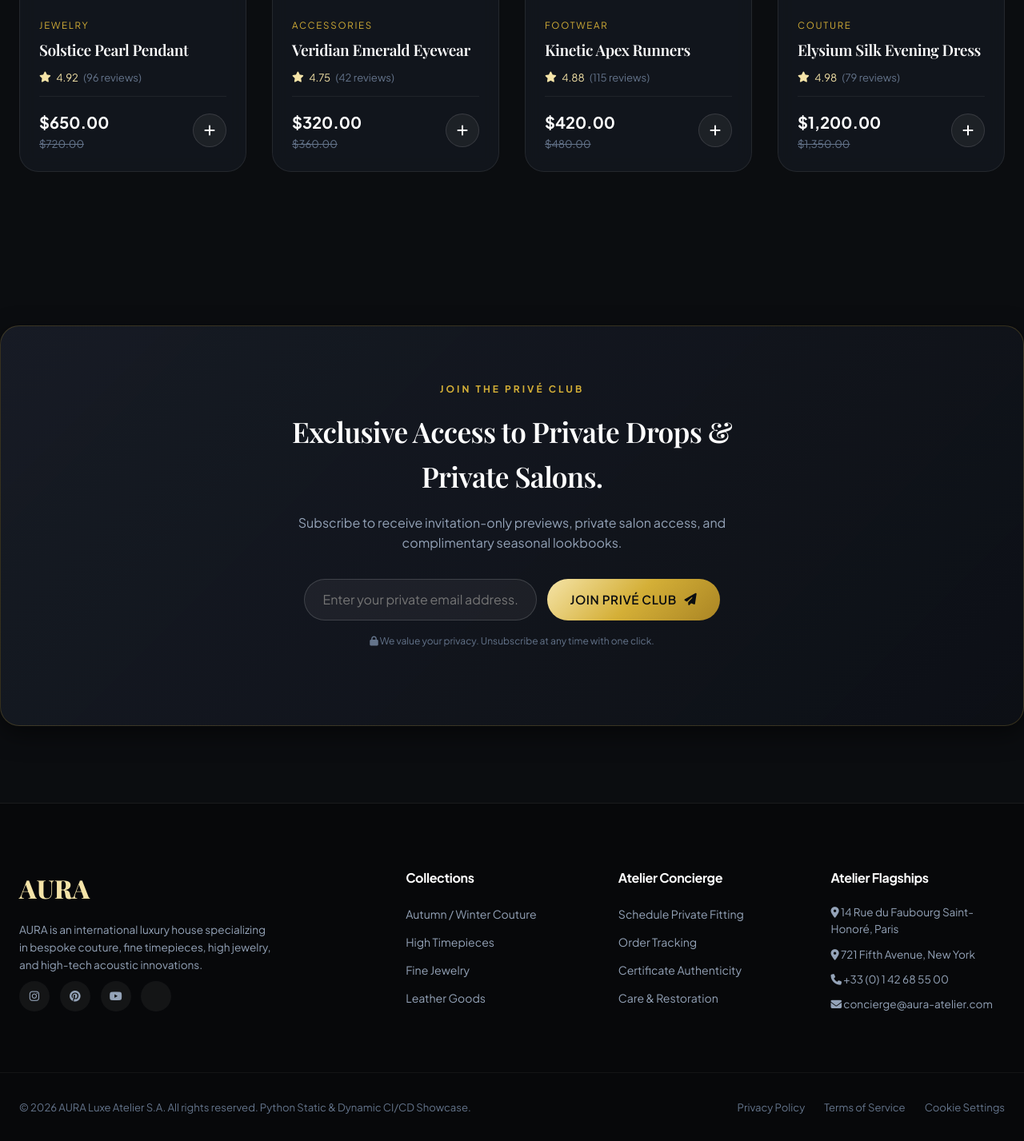
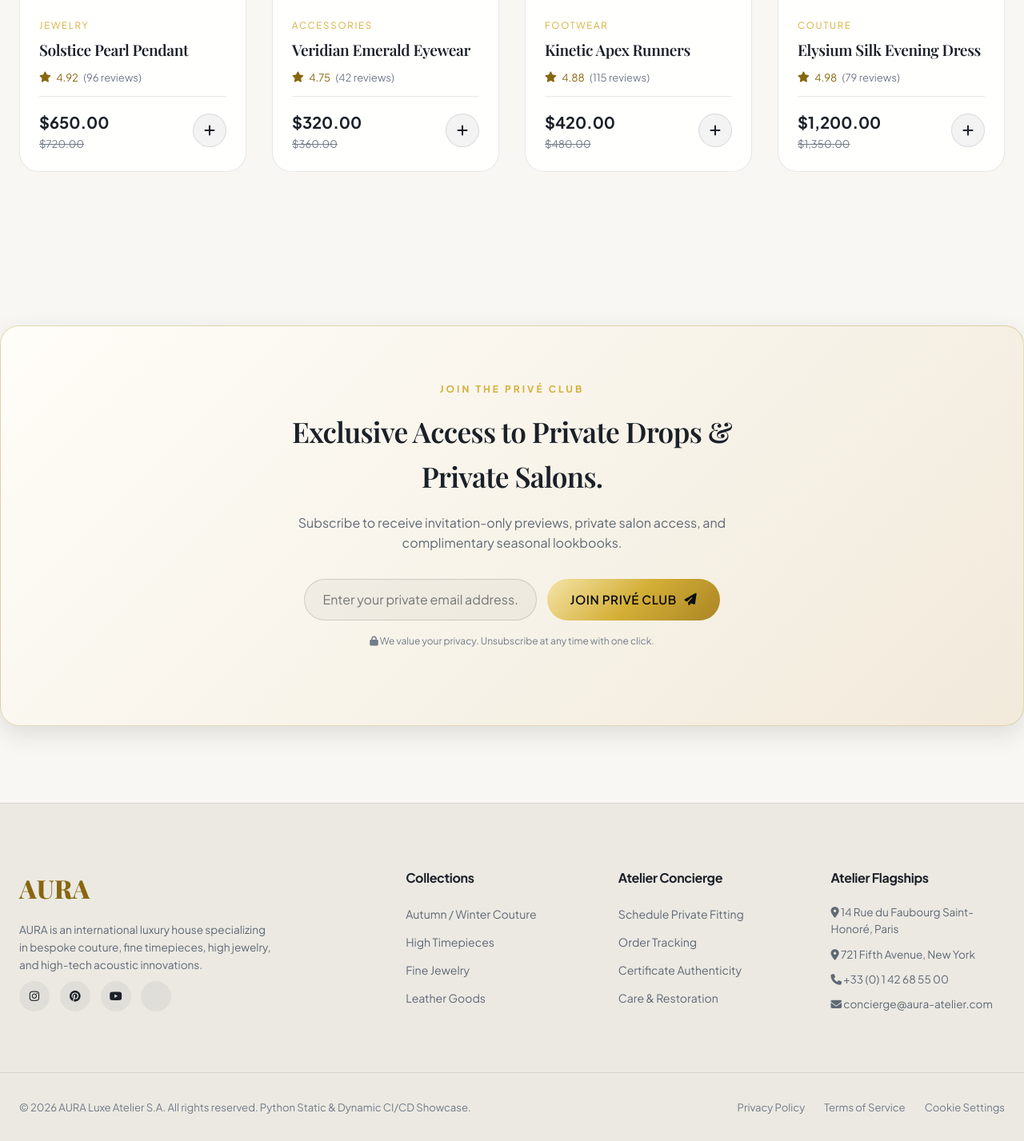
Before and after one commit to Vinay29k/Python-app, a Flask app: page / in a window 1280 px wide. Shown: the part 2493-3920 px from the top of the page at 80% size. Run offline with Flask 3, Linux system fonts and the light colour scheme; some web fonts are replaced.

Commit message:
Adding the dark mode

```diff
--- a/static/css/style.css
+++ b/static/css/style.css
@@ -34,6 +34,22 @@
     --transition-normal: 0.35s cubic-bezier(0.16, 1, 0.3, 1);
 }
 
+/* The default palette is dark; the visitor can select this light variation. */
+html[data-theme="light"] {
+    --bg-main: #f8f7f3;
+    --bg-card: rgba(255, 255, 255, 0.92);
+    --bg-card-hover: #ffffff;
+    --bg-glass: rgba(255, 255, 255, 0.78);
+    --color-gold-light: #87670f;
+    --color-text-main: #1b2028;
+    --color-text-muted: #5f6875;
+    --color-text-dim: #727b88;
+    --color-border: rgba(166, 132, 28, 0.28);
+    --color-border-glow: rgba(166, 132, 28, 0.55);
+    --shadow-soft: 0 10px 30px rgba(31, 37, 48, 0.12);
+    --shadow-gold: 0 0 25px rgba(166, 132, 28, 0.2);
+}
+
 /* Reset & Base Styles */
 *, *::before, *::after {
     box-sizing: border-box;
@@ -53,6 +69,7 @@ body {
     line-height: 1.6;
     overflow-x: hidden;
     -webkit-font-smoothing: antialiased;
+    transition: background-color var(--transition-normal), color var(--transition-normal);
 }
 
 a {
@@ -281,6 +298,18 @@ h1, h2, h3, h4 {
     display: flex;
     align-items: center;
     gap: 1rem;
+}
+
+.theme-icon-dark {
+    display: none;
+}
+
+html[data-theme="light"] .theme-icon-light {
+    display: none;
+}
+
+html[data-theme="light"] .theme-icon-dark {
+    display: block;
 }
 
 .icon-btn {
@@ -1297,6 +1326,101 @@ h1, h2, h3, h4 {
     font-size: 1.1rem;
 }
 
+/* Light-mode surface overrides for components that use dark decorative values. */
+html[data-theme="light"] .announcement-bar {
+    background: linear-gradient(90deg, #f2ead6 0%, #fffaf0 50%, #f2ead6 100%);
+}
+
+html[data-theme="light"] .main-header {
+    background: rgba(248, 247, 243, 0.88);
+    border-bottom-color: rgba(27, 32, 40, 0.1);
+}
+
+html[data-theme="light"] .search-box input,
+html[data-theme="light"] .sort-select,
+html[data-theme="light"] .newsletter-form input,
+html[data-theme="light"] .form-group input,
+html[data-theme="light"] .promo-box input {
+    background: rgba(27, 32, 40, 0.04);
+    border-color: rgba(27, 32, 40, 0.16);
+    color: var(--color-text-main);
+}
+
+html[data-theme="light"] .icon-btn,
+html[data-theme="light"] .tab-btn,
+html[data-theme="light"] .add-to-cart-btn,
+html[data-theme="light"] .social-links a,
+html[data-theme="light"] .close-btn,
+html[data-theme="light"] .qty-control {
+    background: rgba(27, 32, 40, 0.05);
+    border-color: rgba(27, 32, 40, 0.13);
+    color: var(--color-text-main);
+}
+
+html[data-theme="light"] .brand-features {
+    background: #f0efe9;
+    border-bottom-color: rgba(27, 32, 40, 0.08);
+}
+
+html[data-theme="light"] .feature-card,
+html[data-theme="light"] .cart-item {
+    background: rgba(255, 255, 255, 0.55);
+    border-color: rgba(27, 32, 40, 0.08);
+}
+
+html[data-theme="light"] .section-title,
+html[data-theme="light"] .product-title,
+html[data-theme="light"] .current-price,
+html[data-theme="light"] .newsletter-box h2,
+html[data-theme="light"] .footer-col h4,
+html[data-theme="light"] .cart-header h3,
+html[data-theme="light"] .cart-item-title,
+html[data-theme="light"] .total-line,
+html[data-theme="light"] .modal-info-col h2,
+html[data-theme="light"] .checkout-header h2 {
+    color: var(--color-text-main);
+}
+
+html[data-theme="light"] .product-card,
+html[data-theme="light"] .product-bottom {
+    border-color: rgba(27, 32, 40, 0.1);
+}
+
+html[data-theme="light"] .product-image-container {
+    background: #e5e2d9;
+}
+
+html[data-theme="light"] .newsletter-box {
+    background: linear-gradient(135deg, #fffdf8 0%, #f1eadb 100%);
+}
+
+html[data-theme="light"] .main-footer {
+    background: #ebe9e2;
+    border-top-color: rgba(27, 32, 40, 0.1);
+}
+
+html[data-theme="light"] .cart-drawer,
+html[data-theme="light"] .cart-footer,
+html[data-theme="light"] .modal-card,
+html[data-theme="light"] .toast {
+    background: #fbfaf7;
+    color: var(--color-text-main);
+}
+
+html[data-theme="light"] .cart-drawer,
+html[data-theme="light"] .cart-header,
+html[data-theme="light"] .cart-footer,
+html[data-theme="light"] .product-bottom,
+html[data-theme="light"] .footer-bottom {
+    border-color: rgba(27, 32, 40, 0.1);
+}
+
+html[data-theme="light"] .quick-view-btn,
+html[data-theme="light"] .product-badge {
+    background: rgba(255, 255, 255, 0.88);
+    color: var(--color-gold-dark);
+}
+
 @keyframes toastIn {
     from {
         opacity: 0;
@@ -1338,6 +1462,15 @@ h1, h2, h3, h4 {
 @media (max-width: 640px) {
     .header-container {
         height: 64px;
+        gap: 0.75rem;
+    }
+    .header-actions {
+        gap: 0.5rem;
+    }
+    .icon-btn {
+        width: 38px;
+        height: 38px;
+        font-size: 1rem;
     }
     .search-box {
         display: none;
--- a/static/js/main.js
+++ b/static/js/main.js
@@ -25,6 +25,7 @@ document.addEventListener('DOMContentLoaded', () => {
     const sortSelect = document.getElementById('sortSelect');
     const resultsCount = document.getElementById('resultsCount');
     const resetFiltersBtn = document.getElementById('resetFiltersBtn');
+    const themeToggle = document.getElementById('themeToggle');
 
     // Cart Elements
     const cartBtn = document.getElementById('cartBtn');
@@ -55,7 +56,27 @@ document.addEventListener('DOMContentLoaded', () => {
     const newsletterForm = document.getElementById('newsletterForm');
 
     // --- Initialize App ---
+    setupThemeToggle();
     init();
+
+    function setupThemeToggle() {
+        const updateThemeToggle = (theme) => {
+            const nextTheme = theme === 'dark' ? 'light' : 'dark';
+            themeToggle.setAttribute('aria-label', `Switch to ${nextTheme} mode`);
+            themeToggle.setAttribute('title', `Switch to ${nextTheme} mode`);
+            themeToggle.setAttribute('aria-pressed', String(theme === 'dark'));
+        };
+
+        const currentTheme = document.documentElement.dataset.theme || 'dark';
+        updateThemeToggle(currentTheme);
+
+        themeToggle.addEventListener('click', () => {
+            const theme = document.documentElement.dataset.theme === 'dark' ? 'light' : 'dark';
+            document.documentElement.dataset.theme = theme;
+            localStorage.setItem('aura_theme', theme);
+            updateThemeToggle(theme);
+        });
+    }
 
     async function init() {
         await fetchProducts();
--- a/templates/index.html
+++ b/templates/index.html
@@ -5,6 +5,17 @@
     <meta name="viewport" content="width=device-width, initial-scale=1.0">
     <meta name="description" content="AURA - Luxe Modern Atelier. Experience luxury fashion, fine timepieces, couture, and artisan accessories.">
     <title>AURA — Luxe Modern Atelier</title>
+    <script>
+        (() => {
+            try {
+                const savedTheme = localStorage.getItem('aura_theme');
+                const theme = savedTheme || (window.matchMedia('(prefers-color-scheme: dark)').matches ? 'dark' : 'light');
+                document.documentElement.dataset.theme = theme;
+            } catch (error) {
+                document.documentElement.dataset.theme = 'dark';
+            }
+        })();
+    </script>
 
     <!-- Google Fonts -->
     <link rel="preconnect" href="https://fonts.googleapis.com">
@@ -48,6 +59,10 @@
 
             <!-- Header Actions -->
             <div class="header-actions">
+                <button class="icon-btn theme-toggle-btn" id="themeToggle" type="button" title="Switch to light mode" aria-label="Switch to light mode" aria-pressed="true">
+                    <i class="fa-solid fa-sun theme-icon-light" aria-hidden="true"></i>
+                    <i class="fa-solid fa-moon theme-icon-dark" aria-hidden="true"></i>
+                </button>
                 <button class="icon-btn" id="wishlistBtn" title="Wishlist">
                     <i class="fa-regular fa-heart"></i>
                     <span class="badge-dot" id="wishlistDot" hidden></span>
```
